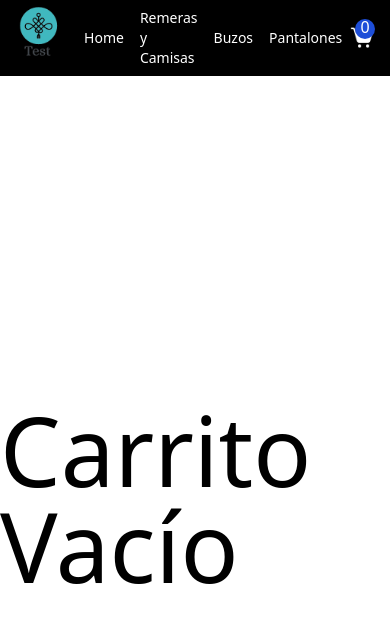
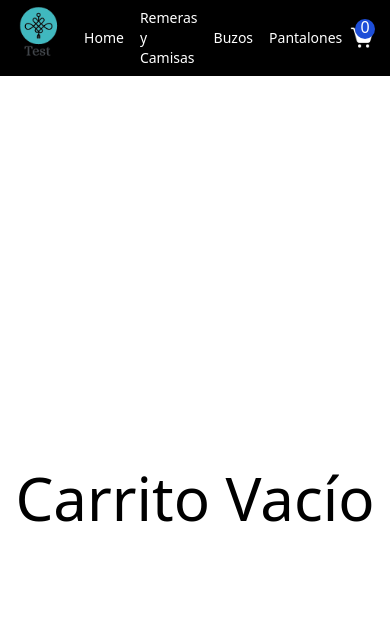
Before and after one commit to tquinteros/eCommerceReact, a React (Create React App) app: page /cart in a window 390 px wide. Shown: the top 622 px of the page. Built offline with nearby package versions, Linux system fonts and the light colour scheme.

Commit message:
Update estilos CartView

```diff
--- a/src/components/CartView.jsx
+++ b/src/components/CartView.jsx
@@ -6,13 +6,13 @@ export default function CartView() {
   const { cart, removeItem, clear, priceInCart } = useContext(cartContext);
   if (cart.length === 0) return(
   <div className="min-h-screen flex items-center justify-center">
-    <h1 className="text-8xl">Carrito Vacío</h1>
+    <h1 className="md:text-8xl text-6xl text-center">Carrito Vacío</h1>
   </div>);
   return (
     <div>
       {cart.map((item) => {
         return (
-          <div className="flex items-center justify-center">
+          <div className="flex items-center justify-center" key={item.id}>
             <div>
               <img src={item.img} alt="" className="object-cover" width={100} />
             </div>
```
